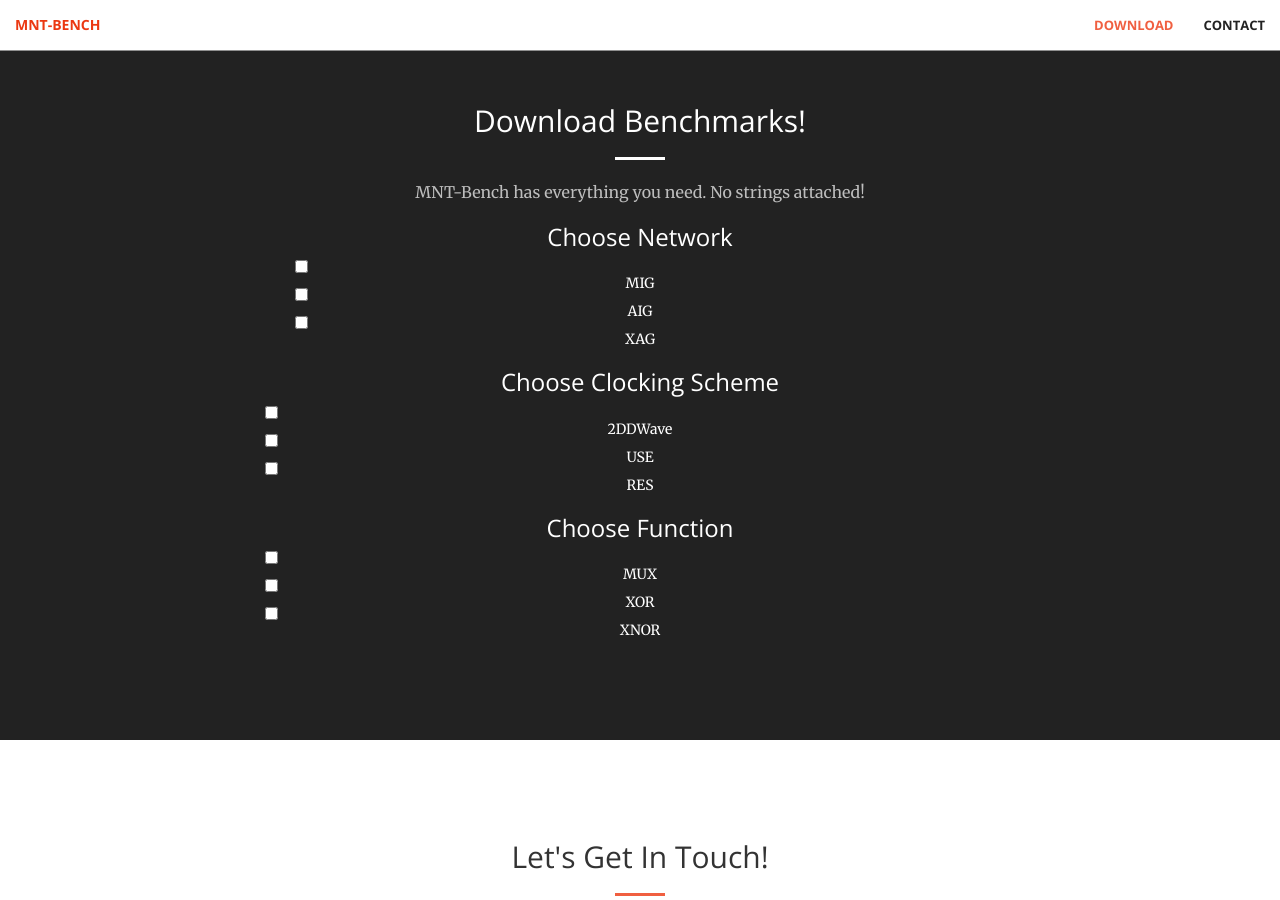
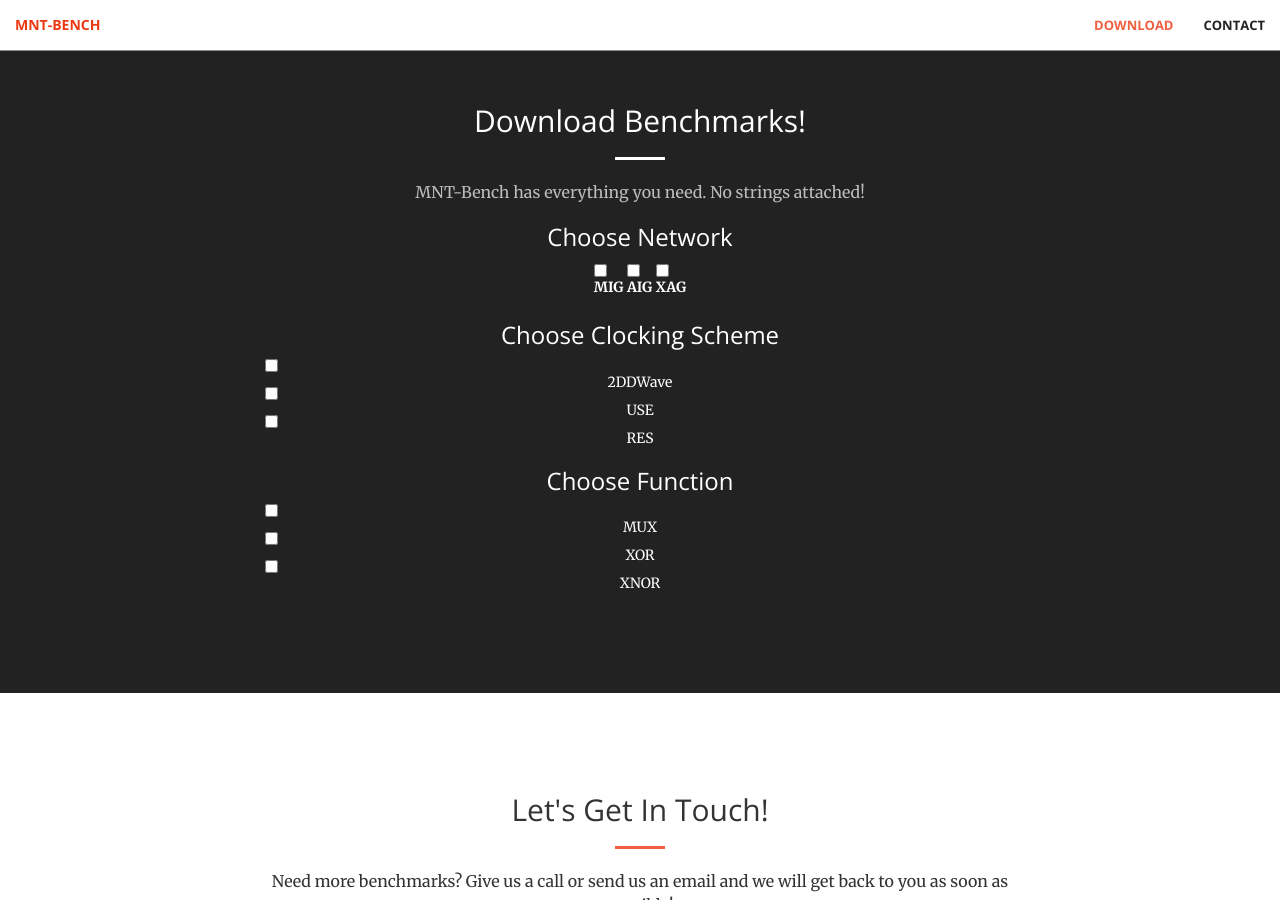
Before and after one commit to simon1hofmann/mnt-bench-old, a Jekyll site: the page built from docs/index.html, in a window 1280 px wide and 900 px high, scrolled down 896 px. Built offline with Jekyll 4.4.1, drawn with Linux system fonts in a browser that asks for light colours; nearby versions of some CDN libraries.

Commit message:
Update call-to-action.html

```diff
--- a/docs/_includes/call-to-action.html
+++ b/docs/_includes/call-to-action.html
@@ -6,11 +6,17 @@
                 <hr class="light">
                 <p class="text-faded">MNT-Bench has everything you need. No strings attached!</p>
                 <script src="https://ajax.googleapis.com/ajax/libs/jquery/1.11.1/jquery.min.js"></script>
-                <div class="checkboxes">
+                <div>
                   <h3>Choose Network</h3>
+                    <label>
                     <input type="checkbox" class="radio" value="MIG" name="Network" /> MIG
+                    </label>
+                    <label>
                     <input type="checkbox" class="radio" value="AIG" name="Network" /> AIG
+                    </label>
+                    <label>
                     <input type="checkbox" class="radio" value="XAG" name="Network" /> XAG
+                    </label>
                 </div>
                 <div>
                   <h3>Choose Clocking Scheme</h3>
```
